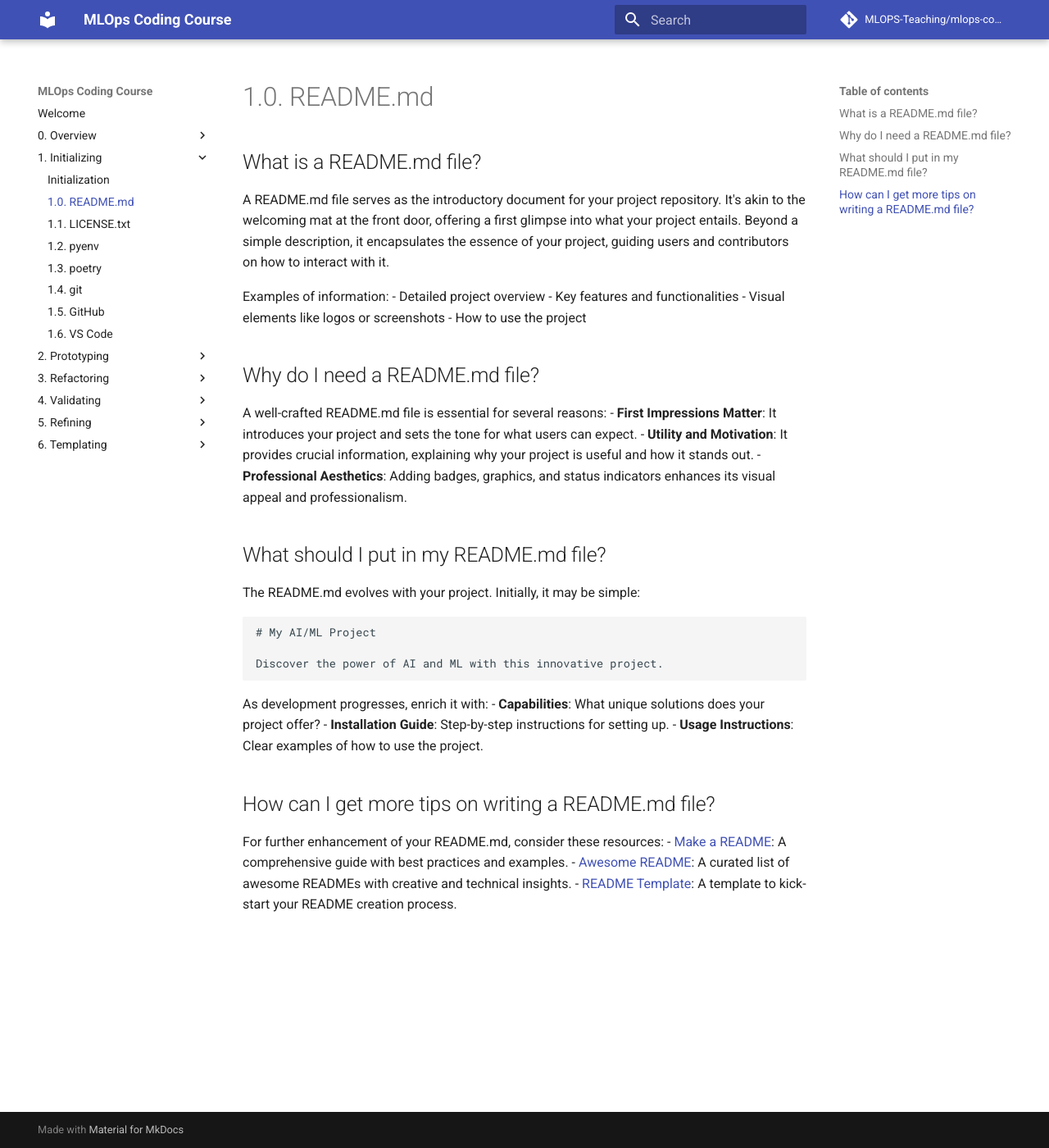
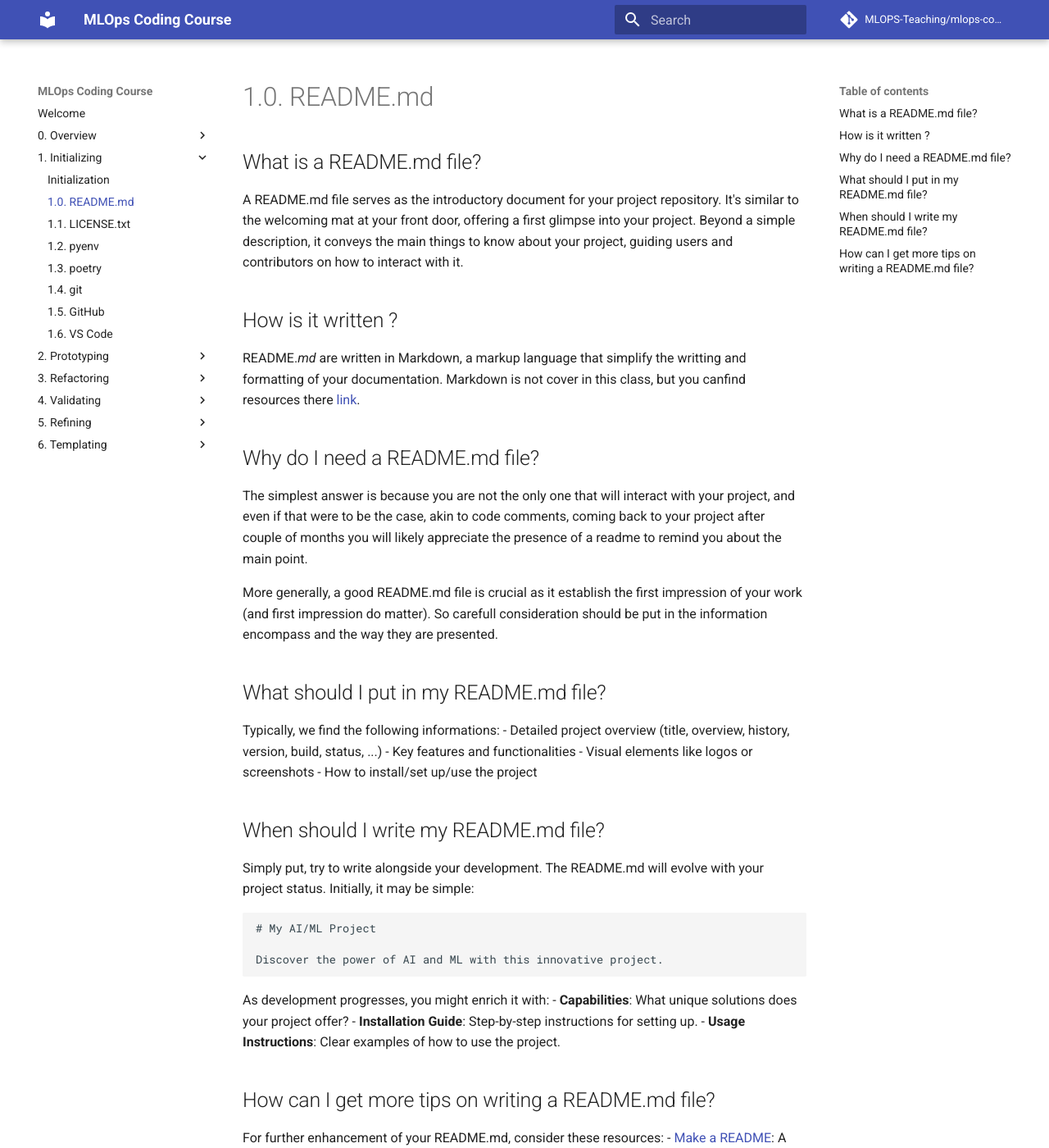
Before and after one commit to MLOps-Courses/mlops-coding-course, an MkDocs documentation site: the page built from docs/1. Initializing/1.1. README.md, in a window 1280 px wide and 1400 px high. Shown: the whole window at 82% size. Built offline with MkDocs 1.6.1 and Material for MkDocs 9.7.7, drawn with Linux system fonts in a browser that asks for light colours; comment, search, counter and statistics services are not loaded.

Commit message:
readme update

````diff
--- a/docs/1. Initializing/1.1. README.md
+++ b/docs/1. Initializing/1.1. README.md
@@ -2,24 +2,36 @@
 
 ## What is a README.md file?
 
-A README.md file serves as the introductory document for your project repository. It's akin to the welcoming mat at the front door, offering a first glimpse into what your project entails. Beyond a simple description, it encapsulates the essence of your project, guiding users and contributors on how to interact with it.
+A README.md file serves as the introductory document for your project repository.
+It's similar to the welcoming mat at your front door, offering a first glimpse into your project.
+Beyond a simple description, it conveys the main things to know about your project, guiding users and contributors on how to interact with it.
 
-Examples of information:
-- Detailed project overview
-- Key features and functionalities
-- Visual elements like logos or screenshots
-- How to use the project
+## How is it written ?
+
+README.*md* are written in Markdown, a markup language that simplify the writting and formatting of your documentation. Markdown is not cover in this class, but you canfind resources there [link](https://www.markdownguide.org/).
+
 
 ## Why do I need a README.md file?
 
-A well-crafted README.md file is essential for several reasons:
-- **First Impressions Matter**: It introduces your project and sets the tone for what users can expect.
-- **Utility and Motivation**: It provides crucial information, explaining why your project is useful and how it stands out.
-- **Professional Aesthetics**: Adding badges, graphics, and status indicators enhances its visual appeal and professionalism.
+The simplest answer is because you are not the only one that will interact with your project, and even if that were to be the case, akin to code comments, coming back to your project after couple of months you will likely appreciate the presence of a readme to remind you about the main point.
+
+
+More generally, a good README.md file is crucial as it establish the first impression of your work (and first impression do matter).
+So carefull consideration should be put in the information encompass and the way they are presented.
 
 ## What should I put in my README.md file?
 
-The README.md evolves with your project. Initially, it may be simple:
+Typically, we find the following informations:
+- Detailed project overview (title, overview, history, version, build, status, ...)
+- Key features and functionalities
+- Visual elements like logos or screenshots
+- How to install/set up/use the project
+
+
+## When should I write my README.md file?
+
+Simply put, try to write alongside your development.
+The README.md will evolve with your project status. Initially, it may be simple:
 
 ```markdown
 # My AI/ML Project
@@ -27,7 +39,7 @@ The README.md evolves with your project. Initially, it may be simple:
 Discover the power of AI and ML with this innovative project.
 ```
 
-As development progresses, enrich it with:
+As development progresses, you might enrich it with:
 - **Capabilities**: What unique solutions does your project offer?
 - **Installation Guide**: Step-by-step instructions for setting up.
 - **Usage Instructions**: Clear examples of how to use the project.
````
